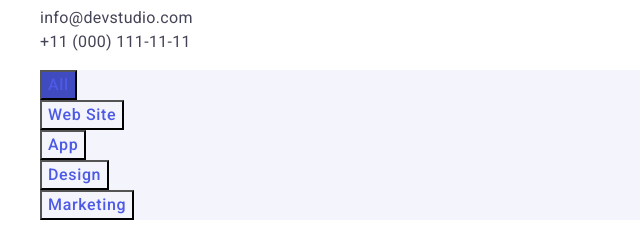
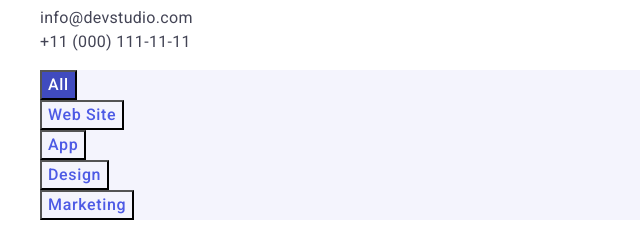
Before and after one commit to AlexanderKibalka/hw-02, a plain HTML site: page portfolio.html in a window 1280 px wide. In both pictures the pointer is over the button "All". Shown: the part 122-355 px from the top of the page, 0-640 px from the left. Drawn offline with nearby package versions, Linux system fonts and the light colour scheme.

Commit message:
Update styles.css

```diff
--- a/css/styles.css
+++ b/css/styles.css
@@ -168,8 +168,8 @@ body {
   background-color: var(--cloud-cl);
 }
 .filters-btn:hover,
-.filters-btn:hover {
-  columns: var(--main-white-cl);
+.filters-btn:focus {
+  color: var(--main-white-cl);
   background-color: var(--bt-hover-cl);
 }
 .card-item {
```
